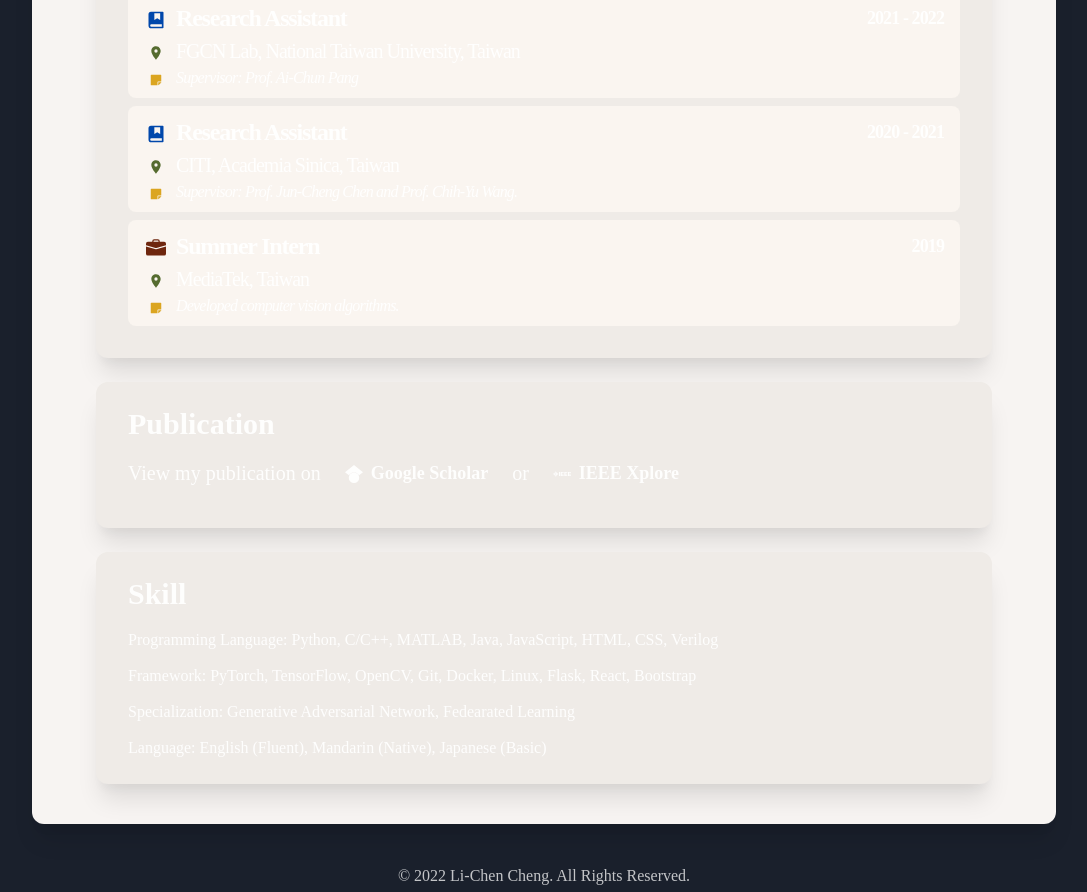
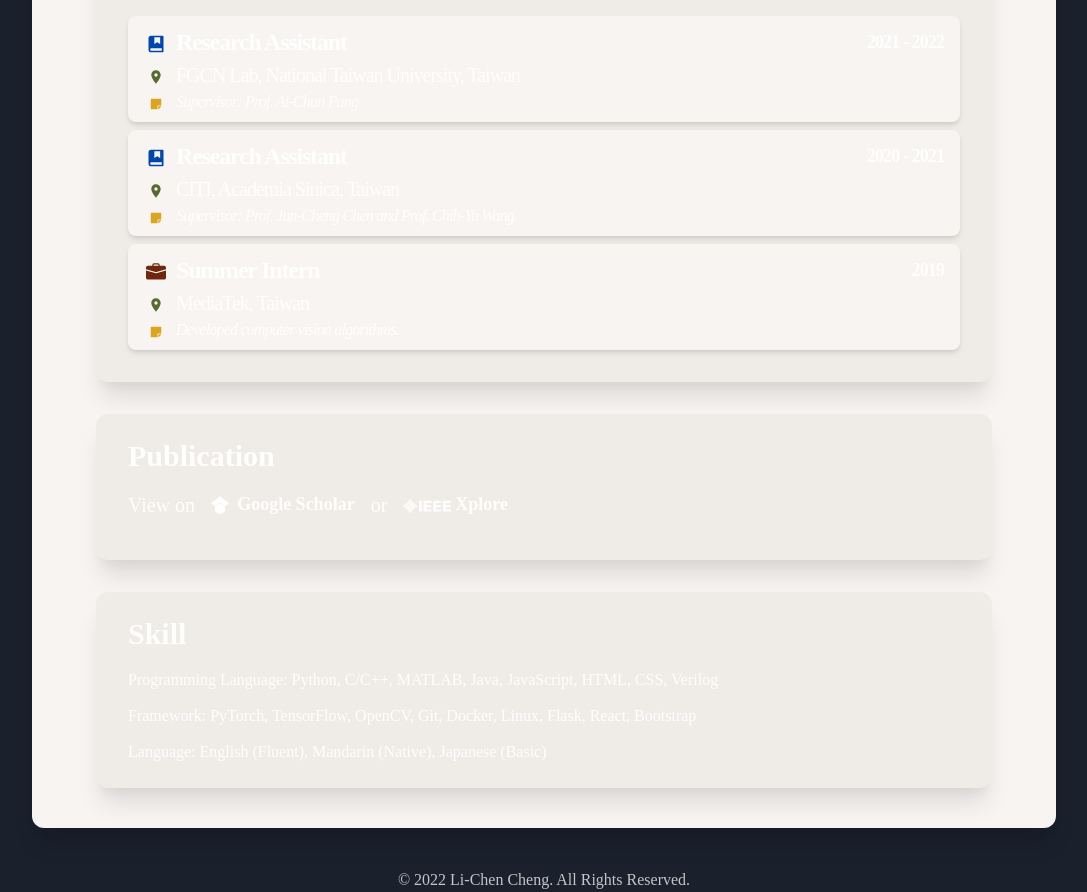
Before and after one commit to Leon-LCC/Personal-website, a Next.js app: page / in a window 1280 px wide. Shown: the part 2002-2894 px from the top of the page, without its empty margins (96-1183 px from the left). Built offline with nearby package versions, Linux system fonts and the light colour scheme; a web font is replaced by a local one.

Commit message:
🐛 Fixed some bugs

```diff
--- a/components/Profile.js
+++ b/components/Profile.js
@@ -12,18 +12,19 @@ import {
     List,
     ListItem,
     ListIcon,
+    Icon
 } from "@chakra-ui/react"
 import { IoLogoGithub , IoLogoLinkedin } from 'react-icons/io5';
 import {SiGooglescholar, SiIeee} from 'react-icons/si';
 import { MdOutlineEmail } from 'react-icons/md';
 import Image from "next/image";
-
+import NextLink from 'next/link';
 import ProfileItem from "./ProfileItem";
 
 const ProfileSection = () => {
     return (
         <Container centerContent mt='60' mb='10' pt='20' px='0' id='profile'  maxWidth={{base: '90%', lg: '80%'}}>
-            <VStack w='100%' align='center' gap='6' py='10' px={{base: 6, md: 16}} bg='#F7F4F2' borderRadius='xl' boxShadow='xl'>
+            <VStack w='100%' align='center' gap='8' py='10' px={{base: 6, md: 16}} bg='#F7F4F2' borderRadius='xl' boxShadow='xl'>
                 <Box display={{ md: 'flex' }} mt={{ base: 0, md: 4 }}>
                     <Box flexShrink={0}>
                         <Center display={{ base: 'none', lg: 'flex' }} overflow='hidden' borderRadius="full" borderColor="#685950" borderWidth={4} borderStyle="solid">
@@ -40,7 +41,7 @@ const ProfileSection = () => {
                         </Box>
                         <HStack spacing={{base:8, xl: 2}} w='100%' justifyContent='center'>
                             <Box>
-                                <Link href='mailto:lc.cheng00@gmail.com' target="_blank">
+                                <Link href='mailto:lc.cheng00@gmail.com' target="_blank" >
                                     <Button leftIcon={<MdOutlineEmail />} w='100%' display={{ base: 'none', xl: 'flex' }} variant='solid' size='sm' fontSize='lg'> lc.cheng00@gmail.com </Button>
                                     <IconButton aria-label="Email" icon={<MdOutlineEmail />} w='100%' display={{ base: 'flex', xl: 'none' }} fontSize='4xl' size='xs' colorScheme='whiteAlpha'/>
                                 </Link>
@@ -65,8 +66,8 @@ const ProfileSection = () => {
                     <Box h='4'/>
                     <Text fontSize={{base: "md", md: "lg", lg: "xl"}} textAlign='justify'>
                         I am currently pursuing a graduate degree in the Graduate Institute of Networking and Multimedia at National Taiwan University.
-                        My research interests lie in the fields of Deep Learning and Computer Vision, with a current focus on the security of AIoT systems.
-                        I am passionate about learning new things and am open to new opportunities!
+                        My research interests lie in the fields of Deep Learning and Computer Vision, with a current focus on the security of AIoT systems such as federated learning and split learning.
+                        See my experiences below or check out my projects <NextLink href='/work'> here</NextLink>.
                     </Text>
                 </Box>
                 <Box w='100%' borderRadius='xl' boxShadow='xl' bg='#EFEBE7' px='8' py='6'>
@@ -135,16 +136,27 @@ const ProfileSection = () => {
                 <Box w='100%' borderRadius='xl' boxShadow='xl' bg='#EFEBE7' px='8' py='6'>
                     <Heading veriant='section' size="lg" textAlign='left'>Publication</Heading>
                     <Box h='4'/>
-                    <HStack spacing={4}>
-                        <Text fontSize={{base: "md", md: "lg", lg: "xl"}} textAlign='justify'> View my publication on </Text>
-                        <Link href='https://scholar.google.com.tw/' target="_blank">
-                            <Button leftIcon={<SiGooglescholar />} variant='ghost' size='xs' fontSize='lg'> Google Scholar </Button>
+                    <HStack spacing={{base: 0, md: 2}}>
+                        <Text fontSize={{md: "lg", lg: "xl"}} display={{ base: 'none', md: 'flex' }} textAlign='justify'> View on </Text>
+                        <Link href='https://scholar.google.com.tw/citations?hl=zh-TW&user=7974KNgAAAAJ' target="_blank" style={{ textDecoration: 'none' }}>
+                            <Button leftIcon={<SiGooglescholar/>} variant='solid2' size='xs' fontSize={{base: "md", md: "lg"}} display={{ base: 'none', sm: 'flex' }}>
+                                Google Scholar
+                            </Button>
+                            <Button variant='solid3' size='xxs' fontSize='lg' display={{ base: 'flex', sm: 'none' }} mt='1' mb='1.5' x='0'>
+                                Google Scholar
+                            </Button>
                         </Link>
-                        <Text fontSize={{base: "md", md: "lg", lg: "xl"}} textAlign='justify'> or </Text>
-                        <Link href='https://ieeexplore.ieee.org/author/37089280660' target="_blank">
-                            <Button leftIcon={<SiIeee />} variant='ghost' size='xs' fontSize='lg'> IEEE Xplore </Button>
+                        <Text fontSize={{base: "md", md: "lg", lg: "xl"}} textAlign='justify' display={{ base: 'none', md: 'flex' }}> or </Text>
+                        <Box h='4' w='6' display={{ base: 'flex', md: 'none' }}/>
+                        <Link href='https://ieeexplore.ieee.org/author/37089280660' target="_blank" style={{ textDecoration: 'none' }}>
+                            <Button variant='solid2' size='xs' fontSize={{base: "md", md: "lg"}} display={{ base: 'none', sm: 'flex' }}>
+                                <Icon as={SiIeee} boxSize={12} mt='0.5' mr='1'/>
+                                Xplore
+                            </Button>
+                            <IconButton aria-label="IEEE" icon={<Icon as={SiIeee}/>} variant='solid3' size='xs' fontSize='5xl' display={{ base: 'flex', sm: 'none' }}/>
                         </Link>
                     </HStack>
+
                     <Box h='4'/>
 
                 </Box>
@@ -159,9 +171,6 @@ const ProfileSection = () => {
                             Framework: PyTorch, TensorFlow, OpenCV, Git, Docker, Linux, Flask, React, Bootstrap
                         </ListItem>
                         <ListItem>
-                            Specialization: Generative Adversarial Network, Fedearated Learning
-                        </ListItem>
-                        <ListItem>
                             Language: English (Fluent), Mandarin (Native), Japanese (Basic)
                         </ListItem>
                     </List>
--- a/components/ProfileItem.js
+++ b/components/ProfileItem.js
@@ -13,8 +13,9 @@ import {BsBriefcaseFill, BsBriefcase} from 'react-icons/bs'
 import {RiBookMarkFill, RiBookMarkLine} from 'react-icons/ri'
 
 const ProfileItem = ({ title, shortTitle, date, location, shortLocation, description, type }) => {
+    if (type === 'education' || type === 'work' || type === 'research') {
         return (
-        <Box alignItems="center" w='100%' position='relative' bg='#faf5f0' borderRadius='lg' px='4' py='2' mb='2'>
+            <Box alignItems="center" w='100%' position='relative' bg='#F7F4F2' borderRadius='lg' px='4' py='2' mb='2' boxShadow='md' _hover={{boxShadow: 'lg'}}>
                 <HStack>
                     <Icon
                         as={{'education': FaGraduationCap, 'work': BsBriefcaseFill, 'research': RiBookMarkFill}[type]}
@@ -40,7 +41,21 @@ const ProfileItem = ({ title, shortTitle, date, location, shortLocation, descrip
                     <Text fontSize={{ base: "xs", md: "md", lg: "md"}} letterSpacing={'tighter'} fontStyle='italic'>{description}</Text>
                 </HStack>
             </Box>
-    );
+        )
+    } else if (type === 'publication') {
+        return (
+            <Box alignItems="center" w='100%' position='relative' bg='#F7F4F2' borderRadius='lg' px='4' py='2' mb='2' boxShadow='md' _hover={{boxShadow: 'lg'}}>
+
+            </Box>
+        )
+    } else {
+        return (
+            <Box alignItems="center" w='100%' position='relative' bg='#F7F4F2' borderRadius='lg' px='4' py='2' mb='2' boxShadow='md' _hover={{boxShadow: 'lg'}}>
+            </Box>
+        )
+    }
 }
 
+
+
 export default ProfileItem
--- a/lib/theme.js
+++ b/lib/theme.js
@@ -25,6 +25,14 @@ const components = {
                 bg: mode("#F7F4F2", "red.500")(props),
                 color: mode("#35261D", "whiteAlpha.900")(props),
                 _hover: { bg: mode("#E3E0DD", "#E3E0DD")(props) },
+            }),
+            solid2: (props) => ({
+                bg: mode("transparent", "transparent")(props),
+                _hover: { bg: mode("#E3E0DD", "#E3E0DD")(props), undeline: "none" },
+            }),
+            solid3: (props) => ({
+                bg: mode("transparent", "transparent")(props),
+                _hover: { bg: mode("transparent", "transparent")(props), undeline: "none" },
             }),
             route: (props) => ({
                 bg: mode("transparent", "transparent")(props),
```
Also changed, not shown: 1 other file (tests, documents, lock files or other folders). Lines whose indentation alone changed are shown as unchanged.
